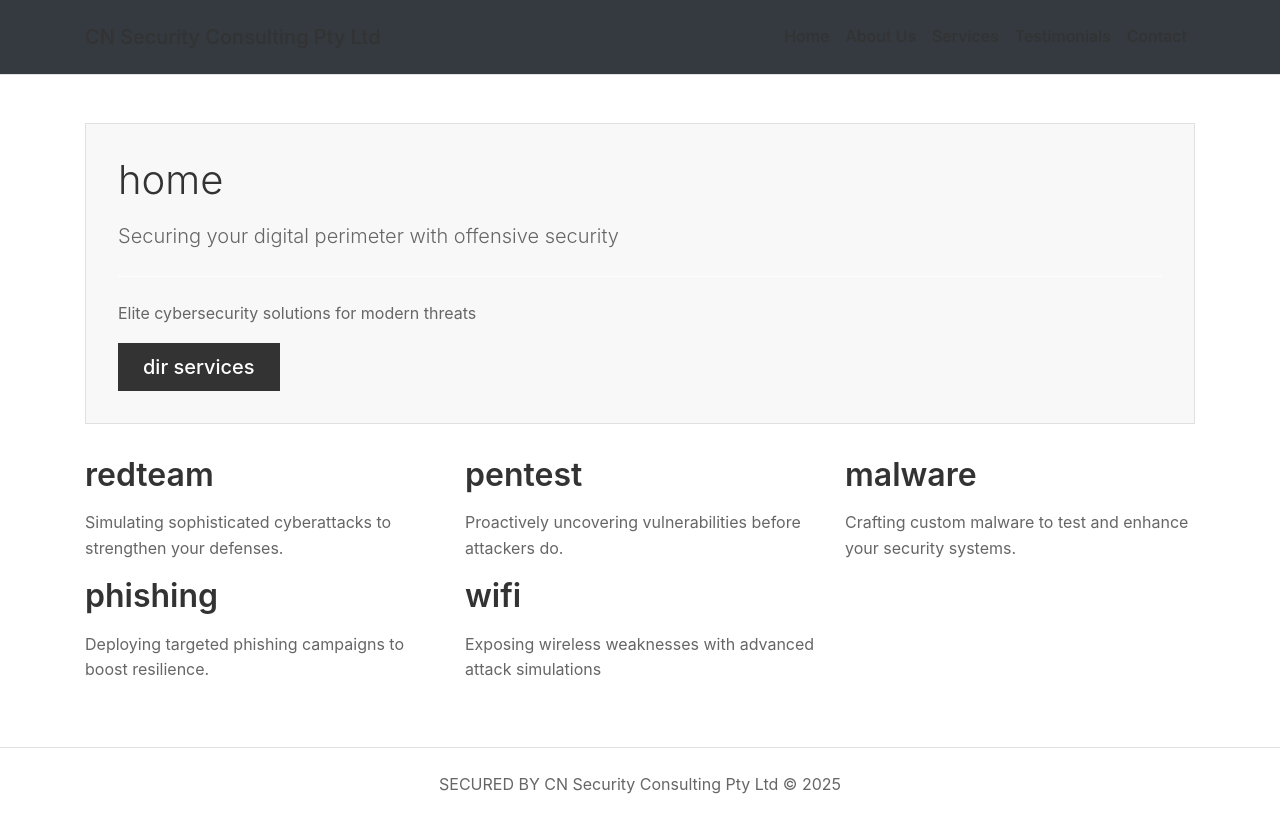
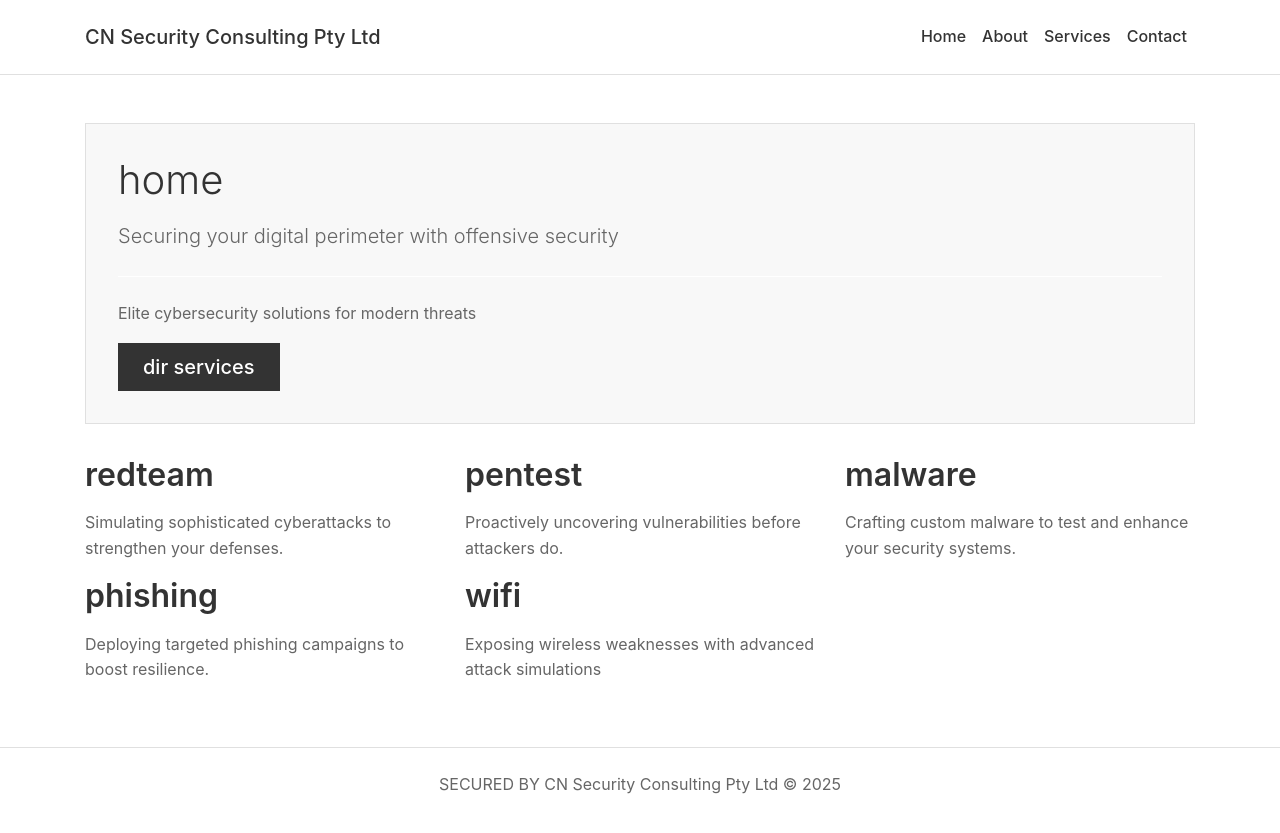
Before and after one commit to hookthieves/hookthieves.github.io, a Jekyll site: the page built from index.html, in a window 1280 px wide. Shown: the top 833 px of the page. Built offline with Jekyll 4.4.1, drawn with Linux system fonts in a browser that asks for light colours.

Commit message:
Update navbar.html

```diff
--- a/_includes/navbar.html
+++ b/_includes/navbar.html
@@ -1,6 +1,6 @@
-<nav class="navbar navbar-expand-lg navbar-dark bg-dark">
+<nav class="navbar navbar-expand-lg navbar-light">
     <div class="container">
-        <a class="navbar-brand terminator-style" href="/">CN Security Consulting Pty Ltd</a>
+        <a class="navbar-brand" href="/">{{ site.title }}</a>
         <button class="navbar-toggler" type="button" data-toggle="collapse" data-target="#navbarNav">
             <span class="navbar-toggler-icon"></span>
         </button>
@@ -10,13 +10,10 @@
                     <a class="nav-link" href="/">Home</a>
                 </li>
                 <li class="nav-item">
-                    <a class="nav-link" href="/about">About Us</a>
+                    <a class="nav-link" href="/about">About</a>
                 </li>
                 <li class="nav-item">
                     <a class="nav-link" href="/services">Services</a>
-                </li>
-                <li class="nav-item">
-                    <a class="nav-link" href="/testimonials">Testimonials</a>
                 </li>
                 <li class="nav-item">
                     <a class="nav-link" href="/contact">Contact</a>
```
